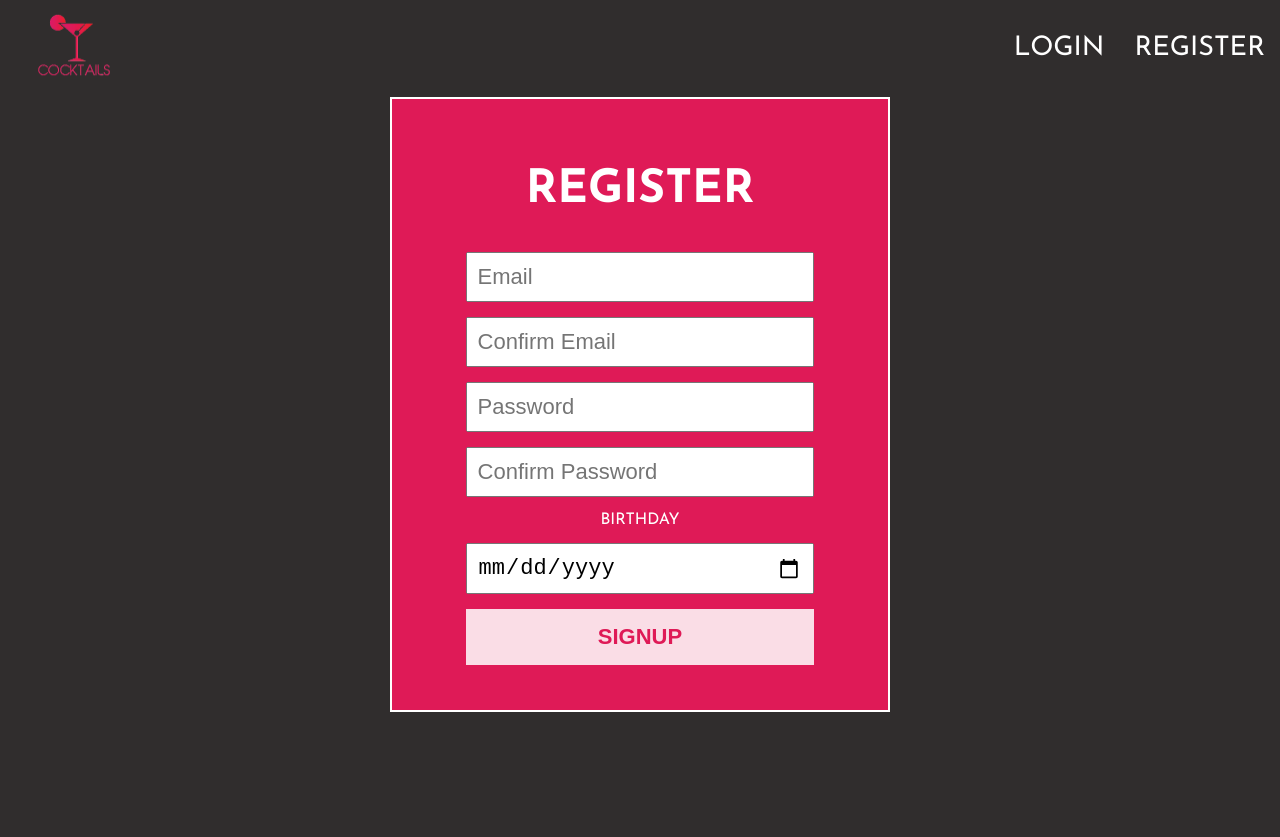
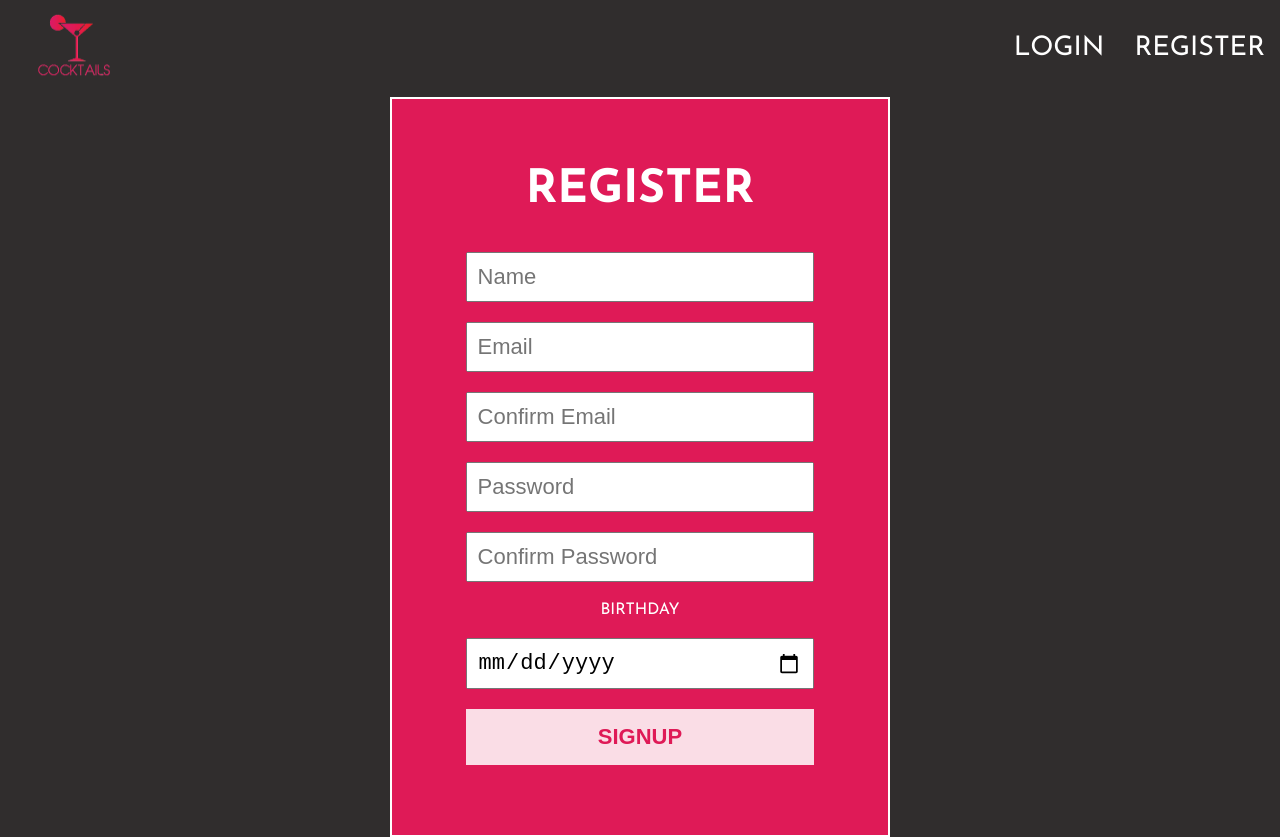
Before and after one commit to RobertJaskolski/TheCocktailApp, a React (Create React App) app in the folder client/: page /register in a window 1280 px wide. Before the commit the page ends 800 px from the top, so only its background shows below. Built offline with nearby package versions, Linux system fonts and the light colour scheme; no server answers.

Commit message:
Edit register component

```diff
--- a/client/src/containers/Register/index.js
+++ b/client/src/containers/Register/index.js
@@ -2,18 +2,161 @@ import React from 'react';
 import './styles.scss';
 import Input from '../../components/form/Input';
 import Button from '../../components/form/Button';
+import { signUpUserStart } from '../../redux/user/user.actions';
+import { useDispatch, useSelector } from 'react-redux';
+import { useForm } from 'react-hook-form';
+
+const mapState = ({ user }) => ({
+  userErr: user['userErr'],
+});
 
 function Register() {
+  const {
+    register,
+    handleSubmit,
+    formState: { errors },
+    setError,
+  } = useForm();
+  const dispatch = useDispatch();
+  const { userErr } = useSelector(mapState);
+  const handleFormSubmi = (data) => {
+    const {
+      birthday,
+      confirmEmail,
+      confirmPassword,
+      displayName,
+      email,
+      password,
+    } = data;
+    const dateBirthday = new Date(Date.parse(birthday));
+    const isAdult = new Date(
+      dateBirthday.getFullYear() + 18,
+      dateBirthday.getMonth(),
+      dateBirthday.getDay()
+    );
+    if (isAdult > new Date()) {
+      setError('birthday', { type: 'notAdult' });
+      return;
+    }
+    if (email !== confirmEmail) {
+      setError('confirmEmail', { type: 'notMatch' });
+      return;
+    }
+    if (password !== confirmPassword) {
+      setError('confirmPassword', { type: 'notMatch' });
+      return;
+    }
+    dispatch(
+      signUpUserStart({
+        displayName,
+        email,
+        confirmEmail,
+        password,
+        confirmPassword,
+      })
+    );
+  };
+
   return (
     <section className='register'>
-      <div>
+      <div className='wrapper'>
         <h1>Register</h1>
-        <Input placeholder='Email' type='text' />
-        <Input placeholder='Confirm Email' type='text' />
-        <Input placeholder='Password' type='password' />
-        <Input placeholder='Confirm Password' type='password' />
-        <Input className='birthday' label='Birthday' type='date' />
-        <Button>Signup</Button>
+        <form onSubmit={handleSubmit(handleFormSubmi)}>
+          <div>
+            {errors.displayName?.type === 'required' && (
+              <span>Name is required</span>
+            )}
+            {errors.displayName?.type === 'minLength' && (
+              <span>Minimum 3 characters</span>
+            )}
+            <Input
+              {...register('displayName', { required: true, minLength: 3 })}
+              placeholder='Name'
+              type='text'
+            />
+          </div>
+          <div>
+            {errors.email?.type === 'required' && (
+              <span>Email is required</span>
+            )}
+            {errors.email?.type === 'minLength' && (
+              <span>Minimum 5 characters</span>
+            )}
+            <Input
+              {...register('email', { required: true, minLength: 5 })}
+              placeholder='Email'
+              type='email'
+            />
+          </div>
+          <div>
+            {errors.confirmEmail?.type === 'required' && (
+              <span>Confirm is required</span>
+            )}
+            {errors.confirmEmail?.type === 'notMatch' && (
+              <span>The emails do not match</span>
+            )}
+            <Input
+              {...register('confirmEmail', {
+                required: true,
+                minLength: 5,
+              })}
+              placeholder='Confirm Email'
+              type='email'
+            />
+          </div>
+          <div>
+            {errors.password?.type === 'required' && (
+              <span>Password is required</span>
+            )}
+            {errors.password?.type === 'pattern' && (
+              <span>Uppercase letter, number and special character</span>
+            )}
+            {errors.password?.type === 'minLength' && (
+              <span>Minimum 8 characters</span>
+            )}
+            <Input
+              {...register('password', {
+                required: true,
+                minLength: 8,
+                pattern:
+                  /^(?=.*[a-z])(?=.*[A-Z])(?=.*\d)(?=.*[@$!%*?&])[A-Za-z\d@$!%*?&]{8,}$/i,
+              })}
+              placeholder='Password'
+              type='password'
+            />
+          </div>
+          <div>
+            {errors.confirmPassword?.type === 'required' && (
+              <span>Confirm is required</span>
+            )}
+            {errors.confirmPassword?.type === 'notMatch' && (
+              <span>The passwords do not match</span>
+            )}
+            <Input
+              {...register('confirmPassword', { required: true, minLength: 8 })}
+              placeholder='Confirm Password'
+              type='password'
+            />
+          </div>
+          <label>Birthday</label>
+          <div>
+            {errors.birthday?.type === 'required' && (
+              <span>Birthday is required</span>
+            )}
+            {errors.birthday?.type === 'notAdult' && (
+              <span>18 years old is required</span>
+            )}
+            <Input
+              {...register('birthday', { required: true })}
+              className='birthday'
+              type='date'
+            />
+          </div>
+          <div>
+            <Button type='submit'>Signup</Button>
+          </div>
+          {userErr.length > 0 && <p>{userErr}</p>}
+        </form>
       </div>
     </section>
   );
--- a/client/src/containers/Register/styles.scss
+++ b/client/src/containers/Register/styles.scss
@@ -9,17 +9,40 @@
   text-align: center;
   label {
     display: block;
-    margin: 0px auto 15px;
+    margin: 0px auto 20px;
   }
-  div {
+  .wrapper {
     min-width: 500px;
     border: solid 2px white;
-    padding: 30px;
+    padding: 30px 30px 50px;
     background-color: $lightRed;
-    position: relative;
-    input,
-    button {
-      margin: 0px auto 15px;
+    form {
+      position: relative;
+      p {
+        width: 100%;
+        position: absolute;
+        bottom: -55px;
+      }
+    }
+    div {
+      position: relative;
+      input,
+      button {
+        margin: 0px auto 20px;
+      }
+      span {
+        text-transform: none;
+        position: absolute;
+        left: 45px;
+        top: -16px;
+        font-size: 16px;
+        color: white;
+      }
+    }
+    span {
+      position: absolute;
+      color: black;
+      top: 0;
     }
     button:first-of-type {
       justify-content: center;
```
